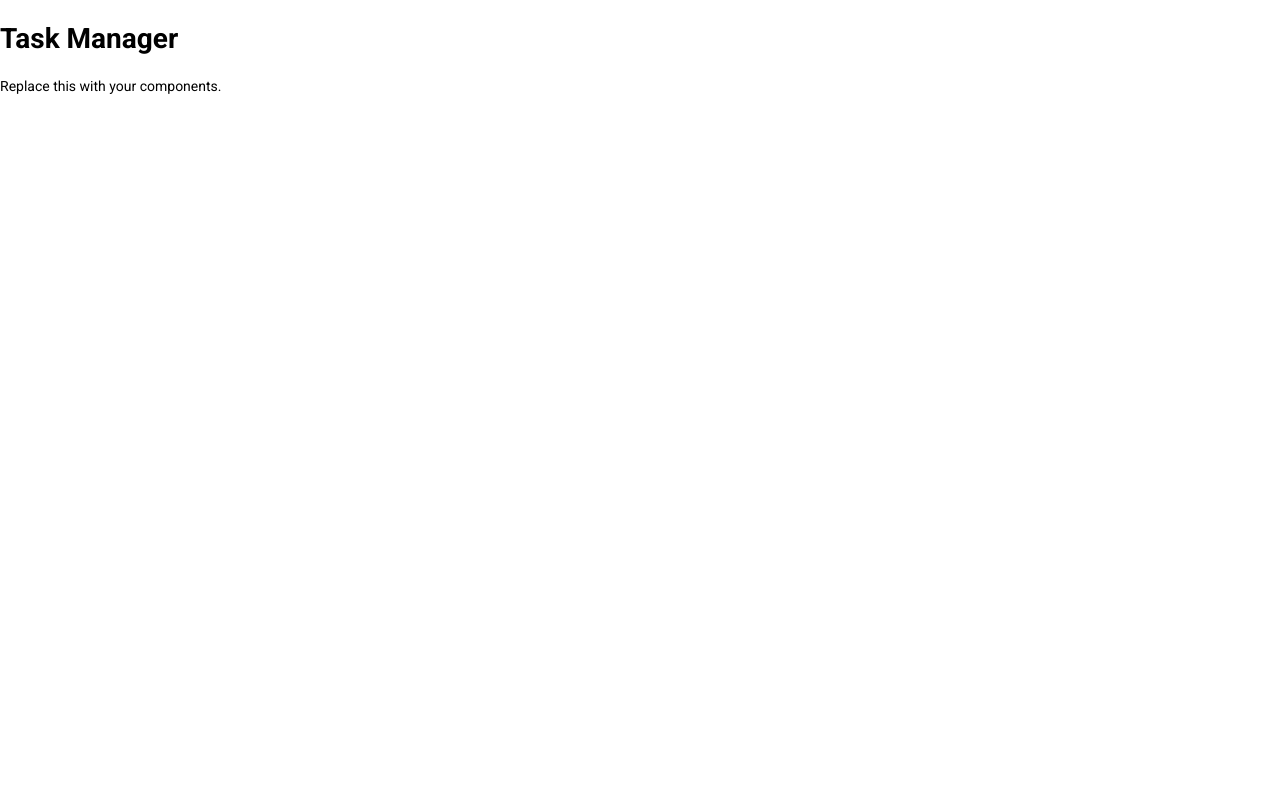
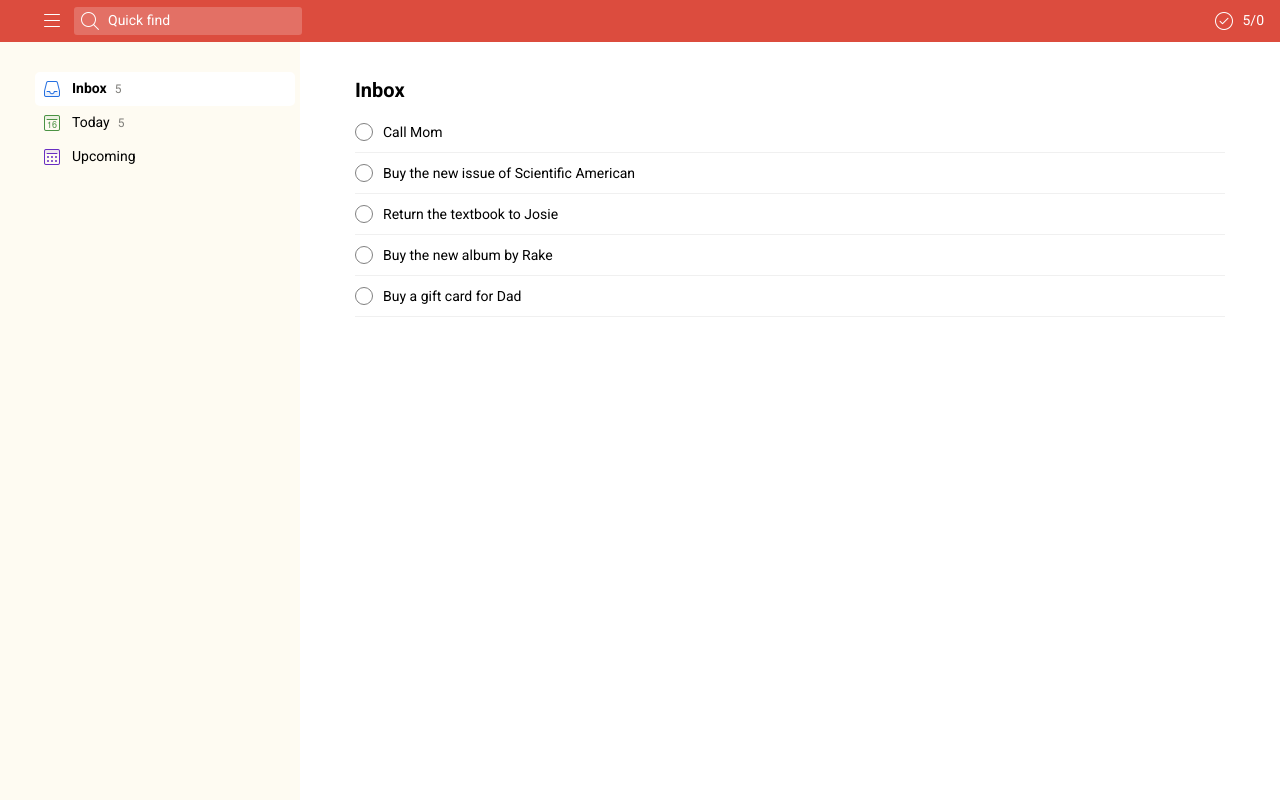
Before and after one commit to Ranoobaba/assignment-2-Ranoobaba, a React (Vite) app: page / in a window 1280 px wide. Built offline with nearby package versions, Linux system fonts and the light colour scheme.

Commit message:
Convert the page into React components with hard-coded tasks

```diff
--- a/src/App.jsx
+++ b/src/App.jsx
@@ -1,14 +1,35 @@
+import Header from './components/Header.jsx'
+import Sidebar from './components/Sidebar.jsx'
+import TaskList from './components/TaskList.jsx'
 import './App.css'
 
-// Assignment 2: build the Task Manager here.
-// Step 1 (after the Oct 12 class): hard-coded tasks, the five components, props.
-// Step 2 (after the Oct 19 class): useState, the controlled form, toggle, delete, filtering.
+const INITIAL_TASKS = [
+  { id: 1, text: 'Call Mom', completed: false },
+  { id: 2, text: 'Buy the new issue of Scientific American', completed: false },
+  { id: 3, text: 'Return the textbook to Josie', completed: false },
+  { id: 4, text: 'Buy the new album by Rake', completed: false },
+  { id: 5, text: 'Buy a gift card for Dad', completed: false },
+]
+
 function App() {
+  const tasks = INITIAL_TASKS
+  const completedCount = tasks.filter((task) => task.completed).length
+
   return (
-    <div className="app">
-      <h1>Task Manager</h1>
-      <p>Replace this with your components.</p>
-    </div>
+    <>
+      <Header total={tasks.length} completed={completedCount} />
+
+      <div className="content-wrapper">
+        <Sidebar activeCount={tasks.length - completedCount} />
+
+        <main className="main-content">
+          <section className="task-section" id="inbox" aria-labelledby="inbox-heading">
+            <h1 className="section-heading" id="inbox-heading">Inbox</h1>
+            <TaskList tasks={tasks} />
+          </section>
+        </main>
+      </div>
+    </>
   )
 }
 
--- /dev/null
+++ b/src/components/Header.jsx
@@ -0,0 +1,24 @@
+import menuIcon from '../assets/menu_icon.png'
+import searchIcon from '../assets/search_icon.png'
+import TaskCounter from './TaskCounter.jsx'
+
+function Header({ total, completed }) {
+  return (
+    <header className="main-header">
+      <button className="menu-button" type="button">
+        <img className="header-icon" src={menuIcon} alt="Open menu" width="24" height="24" />
+      </button>
+
+      <div className="quick-find" role="search">
+        <label className="quick-find-label" htmlFor="quick-find-input">
+          <img className="header-icon" src={searchIcon} alt="Quick find" width="24" height="24" />
+        </label>
+        <input className="quick-find-input" id="quick-find-input" type="text" placeholder="Quick find" autoComplete="off" />
+      </div>
+
+      <TaskCounter total={total} completed={completed} />
+    </header>
+  )
+}
+
+export default Header
--- /dev/null
+++ b/src/components/Sidebar.jsx
@@ -0,0 +1,34 @@
+import calendarIcon from '../assets/calendar_icon.png'
+import inboxIcon from '../assets/inbox_icon.png'
+import upcomingIcon from '../assets/upcoming_icon.png'
+
+function Sidebar({ activeCount }) {
+  return (
+    <nav className="sidebar" aria-label="Task categories">
+      <ul className="nav-list">
+        <li className="nav-item">
+          <a className="nav-link nav-link-active" href="#inbox" aria-current="page">
+            <img className="nav-icon" src={inboxIcon} alt="" width="24" height="24" />
+            Inbox
+            <span className="nav-count">{activeCount}</span>
+          </a>
+        </li>
+        <li className="nav-item">
+          <a className="nav-link" href="#today">
+            <img className="nav-icon" src={calendarIcon} alt="" width="24" height="24" />
+            Today
+            <span className="nav-count">{activeCount}</span>
+          </a>
+        </li>
+        <li className="nav-item">
+          <a className="nav-link" href="#upcoming">
+            <img className="nav-icon" src={upcomingIcon} alt="" width="24" height="24" />
+            Upcoming
+          </a>
+        </li>
+      </ul>
+    </nav>
+  )
+}
+
+export default Sidebar
--- /dev/null
+++ b/src/components/TaskCounter.jsx
@@ -0,0 +1,12 @@
+import checkIcon from '../assets/check_icon.png'
+
+function TaskCounter({ total, completed }) {
+  return (
+    <p className="task-counter">
+      <img className="header-icon" src={checkIcon} alt="Total tasks / completed:" width="24" height="24" />
+      {total}/{completed}
+    </p>
+  )
+}
+
+export default TaskCounter
--- /dev/null
+++ b/src/components/TaskItem.jsx
@@ -0,0 +1,12 @@
+function TaskItem({ task }) {
+  const checkboxId = `task-${task.id}`
+
+  return (
+    <li className="task-item">
+      <input className="task-checkbox" id={checkboxId} type="checkbox" checked={task.completed} readOnly />
+      <label className="task-label" htmlFor={checkboxId}>{task.text}</label>
+    </li>
+  )
+}
+
+export default TaskItem
--- /dev/null
+++ b/src/components/TaskList.jsx
@@ -0,0 +1,13 @@
+import TaskItem from './TaskItem.jsx'
+
+function TaskList({ tasks }) {
+  return (
+    <ul className="task-list">
+      {tasks.map((task) => (
+        <TaskItem key={task.id} task={task} />
+      ))}
+    </ul>
+  )
+}
+
+export default TaskList
```
